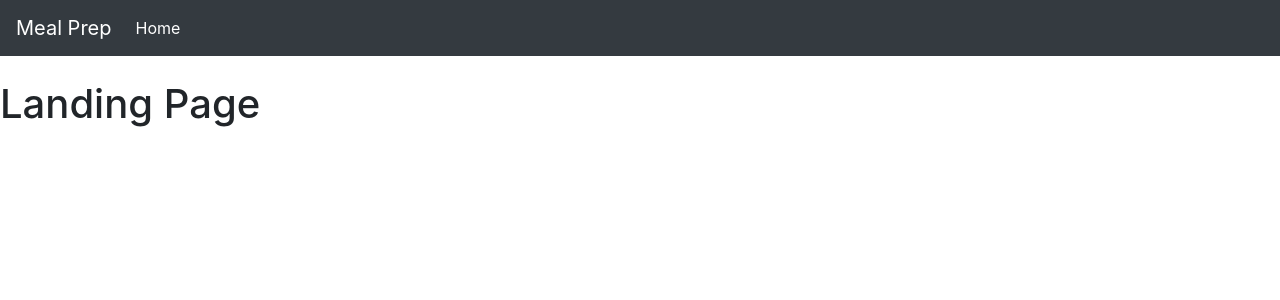
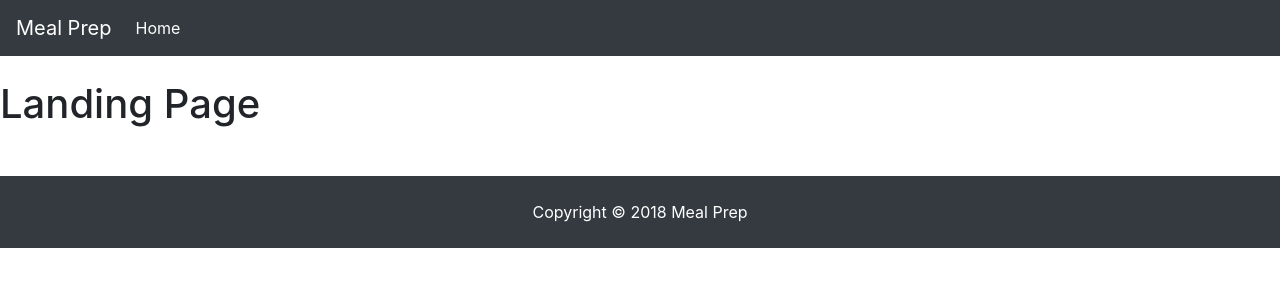
Before and after one commit to rudenate3/meal-prep-client, a React (Create React App) app: page / in a window 1280 px wide. Shown: the top 300 px of the page. Built offline with nearby package versions, Linux system fonts and the light colour scheme.

Commit message:
mp-18 Add Footer component
-(feature) Add Footer component

Closes: #18

```diff
--- a/src/App.js
+++ b/src/App.js
@@ -6,6 +6,7 @@
 
 import Landing from './components/landing/Landing'
 import Header from './components/layout/Header'
+import Footer from './components/layout/Footer'
 
 class App extends Component {
   render() {
@@ -15,6 +16,7 @@
           <div className="app">
             <Header />
             <Route exact path="/" component={Landing} />
+            <Footer />
           </div>
         </Router>
       </Provider>
--- /dev/null
+++ b/src/components/layout/Footer.js
@@ -0,0 +1,9 @@
+import React from 'react'
+
+export default () => {
+  return (
+    <footer className="bg-dark text-white mt-5 p-4 text-center">
+      Copyright &copy; {new Date().getFullYear()} Meal Prep
+    </footer>
+  )
+}
```
